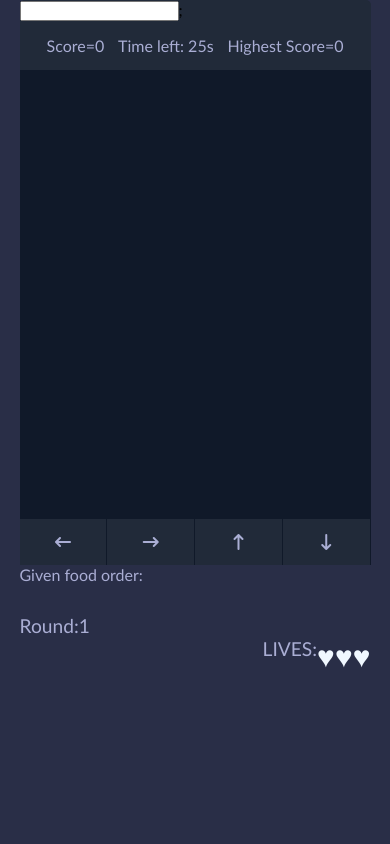
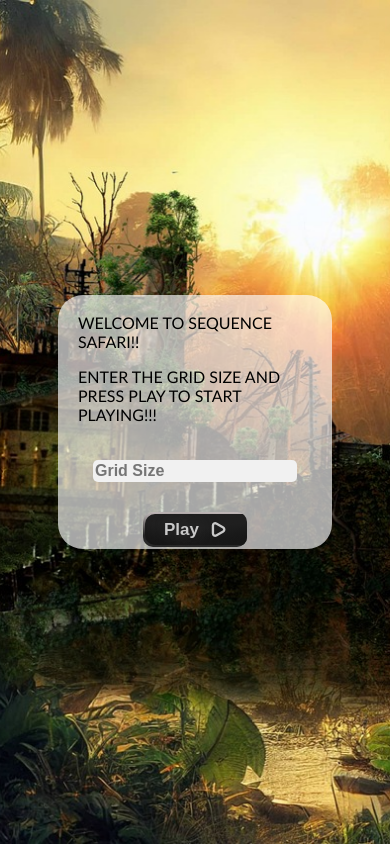
Before and after one commit to Manimozhi121/Sequence-safari, a plain HTML site: page index.html in a window 390 px wide. Drawn offline with Linux system fonts and the light colour scheme.

Commit message:
Added a new page

```diff
--- a/app.js
+++ b/app.js
@@ -11,8 +11,10 @@ const round=document.querySelector('.round');
 const l1=document.querySelector('.l1');
 const l2=document.querySelector('.l2');
 const l3=document.querySelector('.l3');
+var time;
 
 let gameover=false;
+let start=false;
 let foodX=[],foodY=[];
 let snakeX=5, snakeY=10;
 let snakeBody=[];
@@ -39,7 +41,6 @@ function arrangefoodposition(){
     foodX[i]=Math.floor(Math.random()*25)+1;
     foodY[i]=Math.floor(Math.random()*25)+1;
     }
-
 }
 
 function shuffle(color){
@@ -52,7 +53,7 @@ function shuffle(color){
 }
 
 function playEatSound() {
-    var eatSound = new Audio("discord-notification.mp3");
+    var eatSound = new Audio("media/discord-notification.mp3");
     eatSound.play();
 }
 
@@ -190,13 +191,18 @@ function myTimer() {
     timer.innerHTML=`Time left: ${timeleft}s`;
 }
 
-var time = setInterval(myTimer, 1000);
+document.addEventListener("keypress", function(e) {
+        if (!start) {
+            startGame();
+            start = true;
+        } else {
+            changeDirection(e);
+        }
+});
+function startGame(){
+    arrangefoodposition();
 
-function startGame(e){
-    if(e.keyCode===9){
-        e.preventDefault();
-        shuffle(); arrangefoodposition();
-        setIntervelId=setInterval(initgame,175);
-        document.addEventListener("keydown",changeDirection);
-    }
+    setIntervelId=setInterval(initgame,175);
+    time = setInterval(myTimer, 1000);
+    shuffle();
 }
--- /dev/null
+++ b/game.css
@@ -0,0 +1,165 @@
+*{
+ margin:0;
+ padding:0;
+ box-sizing: border-box;
+ font-family:'Gill Sans', 'Gill Sans MT', Calibri;
+ }
+
+body{
+    display:flex;
+    justify-content:center;
+    align-items:center;
+    background: #292e47;
+}
+
+.wrap {
+    width: 80vmin;
+    height: 75vmin;
+    border-radius: 5px;
+    background: #212a39;
+}
+
+.gamedetails {
+    color: #aaaed4;
+    font-size:1.2rem;
+    font-weight: 500;
+    padding: 20px 27px;
+    display: flex;
+    justify-content: space-between;
+}
+
+
+.gameboard{
+    width:100%;
+    height:100%;
+    display:grid;
+    grid-template: repeat(25,1fr)/repeat(25,1fr);
+    background:#101929
+}
+
+/*.gameboard .food1{
+    background:rgb(165, 74, 60);
+}
+.gameboard .food2{
+    background:rgb(165, 74, 60);
+}
+.gameboard .food3{
+    background:rgb(165, 74, 60);
+}*/
+
+.gameboard .shead{
+    background:#589cb1
+}
+
+.controls{
+    display:none;
+    justify-content: space-between;
+}
+
+.controls i{
+    padding: 25px 0;
+color: #aaaed4;
+text-align: center;
+cursor: pointer;
+font-size: 1.3rem;
+border-right: 1px solid #101929;
+background:#212a39;
+width: calc(100%/4);
+}
+
+@media screen and (max-width:800px){
+    .wrap{
+        width:90vmin;
+        height:115vmin;
+    }
+
+    .gamedetails{
+        font-size: 1rem;
+        padding: 15px 27px;
+    }
+
+    .controls{
+        display: flex;
+    }
+
+    .controls i{
+        font-size: 1rem;
+        padding: 15px 0;
+    }
+}
+
+.foodOrder{
+    width: 150px;
+    background-color:#292e47;
+}
+
+.foodOrder .sentence{
+    color:#aaaed4;
+}
+
+.foodOrder .boxwrapper{
+    display: flex;
+    justify-content: space-evenly;
+    float: left;
+    width: 12vmin;
+    height: 3vmin;
+}
+
+.foodOrder .boxwrapper .Food1{
+/*background-color: #d55858;*/
+ width: 3vmin;
+ height: 3vmin;
+}
+
+.foodOrder .boxwrapper .Food2{
+background-color: #999;
+ width: 3vmin;
+ height: 3vmin;
+}
+
+.foodOrder .boxwrapper .Food3{
+ background-color: #4456ad;
+ width: 3vmin;
+ height: 3vmin;
+}
+
+.round{
+    color: #aaaed4;
+    font-size:1.2rem;
+    font-weight: 500;
+    width:10px;
+    padding-top: 30px;
+    justify-content: center;
+}
+
+.lives{
+    display: flex;
+    padding-top: none;
+    float:right;
+}
+
+.Lives{
+    color: #aaaed4;
+    font-size:1.2rem;
+    font-weight: 500;
+    justify-content: center;
+}
+
+.LIVES{
+    display: flex;
+    justify-content: space-evenly;
+    float: left;
+}
+
+.l1{
+    color: aliceblue;
+    font-size: 30px;
+}
+.l2{
+    color: aliceblue;
+    font-size: 30px;
+}
+.l3{
+    color: aliceblue;
+    font-size: 30px;
+}
--- a/index.html
+++ b/index.html
@@ -5,45 +5,43 @@
     <meta http-equiv="X-UA-Compatible" content="IE=edge">
     <meta name="viewport" content="width=device-width, initial-scale=1.0">
     <link rel="stylesheet" href="style.css">
-    <script src="app.js" defer></script>
     <link rel="stylesheet" href="https://cdnjs.cloudflare.com/ajax/libs/font-awesome/6.4.0/css/all.min.css">
-    <title>Snake Game/ Game page</title>
+    <title>Snake Game/Home Page</title>
 </head>
 <body>
+    <div class="wrap">
+    <div class="Game Details">
+        <p>WELCOME TO SEQUENCE SAFARI!!</p>
+        <p> ENTER THE GRID SIZE AND PRESS PLAY TO START PLAYING!!!</p>
+    </div>
+    <div class="user-inputs">
+       <!-- <label>GRID-SIZE: </label>
+        <input type="number" class="grid-size" height="30px">-->
+        <form class="formField">
+            <input type="number" class="grid-size" placeholder="Grid Size">
+        </form>
+    </div>
+    <div class="User Inputs">
+        <button class="button" id="play-btn">
+            <div class="button-overlay"></div>
+            <span>Play <svg xmlns="http://www.w3.org/2000/svg" fill="none" viewBox="0 0 52 58" height="50" width="50">
+          <path stroke-width="9" stroke="currentColor" d="M44.25 36.3612L17.25 51.9497C11.5833 55.2213 4.5 51.1318 4.50001 44.5885L4.50001 13.4115C4.50001 6.86824 11.5833 2.77868 17.25 6.05033L44.25 21.6388C49.9167 24.9104 49.9167 33.0896 44.25 36.3612Z"></path>
+          </svg></span>
 
-    <div class="wrap">
-        <input type="text" id="myInput" onkeydown="startGame(event)">;
-        <div class="gamedetails">
-        <span class="score">Score=0</span>
-        <span class="time">Time left: 30s</span>
-        <span class="highestscore">Highest Score=0</span>
-        </div>
-
-        <div class="gameboard"></div>
-        <div class="controls">
-            <i data-key="ArrowLeft" class="fa-solid fa-arrow-left-long"></i>
-            <i data-key="ArrowRight" class="fa-solid fa-arrow-right-long"></i>
-            <i data-key="ArrowUp" class="fa-solid fa-arrow-up-long"></i>
-            <i data-key="ArrowDown" class="fa-solid fa-arrow-down-long"></i>
-        </div>
-        <div class="foodOrder">
-            <p class="sentence">Given food order:</p>
-            <div class="boxwrapper">
-               <!--<div class="Food1"></div>
-                <div class="Food2"></div>
-                <div class="Food3"></div>-->
-            </div>
-        </div>
-        <p class="round">Round:1</p>
-
-        <div class="lives">
-            <p class="Lives">LIVES:</p>
-            <div class="LIVES">
-                <p class="l1">&hearts;</p>
-                <p class="l2">&hearts;</p>
-                <p class="l3">&hearts;</p>
-            </div>
-        </div>
+        </button>
     </div>
-</body>
-</html>
+    </div>
+    <script>
+        var playBtn = document.getElementById('play-btn');
+        playBtn.addEventListener('click', function() {
+            const gridSizeInput = document.querySelector('.grid-size');
+                if (gridSizeInput!== null && gridSizeInput!== undefined) {
+                     // Redirect to the next page
+                    window.location.href = 'game.html';
+                } else {
+                    alert("Please enter a grid size");
+                }
+        });
+      </script>
+      </body>
+      </html>
--- a/style.css
+++ b/style.css
@@ -1,165 +1,129 @@
-*{
- margin:0;
- padding:0;
- box-sizing: border-box;
- font-family:'Gill Sans', 'Gill Sans MT', Calibri;
- }
-
-body{
-    display:flex;
-    justify-content:center;
-    align-items:center;
-    background: #292e47;
+body, html {
+    height: 100%;
+    margin: 0;
+    padding: 0;
+    display: flex;
+    justify-content: center;
+    align-items: center;
+    font-family: 'Gill Sans', 'Gill Sans MT', Calibri;
+    background-image: url("media/jungle.jpg.jpg");
+    background-size:cover;
+    background-repeat: no-repeat; /* Do not repeat the background image */
+    background-size: cover; /* Cover the entire background */
+    background-position: center; /* Center the background image */
+    background-attachment: fixed;
 }
 
 .wrap {
-    width: 80vmin;
-    height: 75vmin;
-    border-radius: 5px;
-    background: #212a39;
+    display: flex;
+    flex-direction: column;
+    align-items: center;
+    justify-content: center;
+    width: 60vmin;
+    height: 55vmin;
+    border-radius: 25px;
+    background:rgb(255,255,255,0.65);
+    padding: 20px; /* Add some padding for better readability */
 }
 
-.gamedetails {
-    color: #aaaed4;
-    font-size:1.2rem;
-    font-weight: 500;
-    padding: 20px 27px;
-    display: flex;
-    justify-content: space-between;
+/* Additional styles for specific elements */
+.user-inputs {
+    margin: 10px; /* Adjust as needed */
 }
 
-
-.gameboard{
-    width:100%;
-    height:100%;
-    display:grid;
-    grid-template: repeat(25,1fr)/repeat(25,1fr);
-    background:#101929
+.grid-size{
+    border: none;
+  border-bottom: 1px solid #000;
+  outline: none;
+  width: 200px;
+  padding: 5px;
+  margin-bottom: 10px;
+  background: #e3e7ec;
 }
 
-/*.gameboard .food1{
-    background:rgb(165, 74, 60);
-}
-.gameboard .food2{
-    background:rgb(165, 74, 60);
-}
-.gameboard .food3{
-    background:rgb(165, 74, 60);
-}*/
-
-.gameboard .shead{
-    background:#589cb1
+.button {
+    font-size: 17px;
+    border-radius: 10px;
+    background: linear-gradient(180deg, rgb(211, 202, 202) 0%, rgb(36, 36, 36) 66%, rgb(41, 41, 41) 100%);
+    color: rgb(218, 218, 218);
+    border: none;
+    padding: 2px;
+    font-weight: 700;
+    cursor: pointer;
+    position: relative;
+    overflow: hidden;
   }
 
-.controls{
-    display:none;
-    justify-content: space-between;
+  .button span {
+    border-radius: 10px;
+    padding: 0.3em 1.1em;
+    padding-right: 1.1em;
+    text-shadow: 0px 0px 20px #4b4b4b;
+    width: 100%;
+    display: flex;
+    align-items: center;
+    gap: 12px;
+    color: inherit;
+    transition: all 0.3s;
+    background-color: rgb(29, 29, 29);
+    background-image: radial-gradient(at 95% 89%, rgb(15, 15, 15) 0px, transparent 50%), radial-gradient(at 0% 100%, rgb(17, 17, 17) 0px, transparent 50%), radial-gradient(at 0% 0%, rgb(29, 29, 29) 0px, transparent 50%);
   }
 
-.controls i{
-    padding: 25px 0;
-color: #aaaed4;
-text-align: center;
-cursor: pointer;
-font-size: 1.3rem;
-border-right: 1px solid #101929;
-background:#212a39;
-width: calc(100%/4);
+  .button:hover span {
+    background-color: rgb(26, 25, 25);
   }
 
-@media screen and (max-width:800px){
-    .wrap{
-        width:90vmin;
-        height:115vmin;
+  .button-overlay {
+    position: absolute;
+    inset: 0;
+    pointer-events: none;
+    background: repeating-conic-gradient(rgb(48, 47, 47) 0.0000001%, rgb(51, 51, 51) 0.000104%) 60% 60%/600% 600%;
+    filter: opacity(10%) contrast(105%);
+    -webkit-filter: opacity(10%) contrast(105%);
   }
 
-    .gamedetails{
-        font-size: 1rem;
-        padding: 15px 27px;
+  .button svg {
+    width: 15px;
+    height: 15px;
   }
 
-    .controls{
-        display: flex;
+  .formField {
+    margin: 10px;
+    position: relative;
   }
 
-    .controls i{
-        font-size: 1rem;
-        padding: 15px 0;
-    }
+  .formField input {
+    padding: 2px 2px;
+    outline: none;
+    border: none;
+    border-radius: 5px;
+    background-color: #f1f1f1;
+    color: #333;
+    font-size: 16px;
+    font-weight: 550;
+    transition: 0.3s ease-in-out;
+    box-shadow: 0 0 0 5px transparent;
   }
 
-.foodOrder{
-    width: 150px;
-    background-color:#292e47;
+  .formField input:hover,
+  .formField input:focus {
+    box-shadow: 0 0 0 2px #333;
   }
 
-.foodOrder .sentence{
-    color:#aaaed4;
+  .formField span {
+    position: absolute;
+    left: 0;
+    top: 0;
+    padding: 2px 2px;
+    color: #333;
+    font-size: 16px;
+    font-weight: 600;
+    transition: 0.3s ease-in-out;
+    pointer-events: none;
   }
 
-.foodOrder .boxwrapper{
-    display: flex;
-    justify-content: space-evenly;
-    float: left;
-    width: 12vmin;
-    height: 3vmin;
+  .formField input:focus + span,
+  .formField input:valid + span {
+    transform: translateY(-32px) translateX(-5px) scale(0.95);
+    transition: 0.3s ease-in-out;
   }
-
-.foodOrder .boxwrapper .Food1{
-/*background-color: #d55858;*/
- width: 3vmin;
- height: 3vmin;
-}
-
-.foodOrder .boxwrapper .Food2{
-background-color: #999;
- width: 3vmin;
- height: 3vmin;
-}
-
-.foodOrder .boxwrapper .Food3{
- background-color: #4456ad;
- width: 3vmin;
- height: 3vmin;
-}
-
-.round{
-    color: #aaaed4;
-    font-size:1.2rem;
-    font-weight: 500;
-    width:10px;
-    padding-top: 30px;
-    justify-content: center;
-}
-
-.lives{
-    display: flex;
-    padding-top: none;
-    float:right;
-}
-
-.Lives{
-    color: #aaaed4;
-    font-size:1.2rem;
-    font-weight: 500;
-    justify-content: center;
-}
-
-.LIVES{
-    display: flex;
-    justify-content: space-evenly;
-    float: left;
-}
-
-.l1{
-    color: aliceblue;
-    font-size: 30px;
-}
-.l2{
-    color: aliceblue;
-    font-size: 30px;
-}
-.l3{
-    color: aliceblue;
-    font-size: 30px;
-}
--- a/style2.css
+++ /dev/null
@@ -1,42 +0,0 @@
-body, html {
-    height: 100%;
-    margin: 0;
-    padding: 0;
-    display: flex;
-    justify-content: center;
-    align-items: center;
-    font-family: 'Gill Sans', 'Gill Sans MT', Calibri;
-    background-image: url("jungle.jpg.jpg");
-    background-size:cover;
-    background-repeat: no-repeat; /* Do not repeat the background image */
-    background-size: cover; /* Cover the entire background */
-    background-position: center; /* Center the background image */
-    background-attachment: fixed;
-}
-
-.wrap {
-    display: flex;
-    flex-direction: column;
-    align-items: center;
-    justify-content: center;
-    width: 60vmin;
-    height: 55vmin;
-    border-radius: 25px;
-    background:rgb(255,255,255,0.65);
-    padding: 20px; /* Add some padding for better readability */
-}
-
-/* Additional styles for specific elements */
-.user-inputs {
-    margin: 10px; /* Adjust as needed */
-}
-
-.grid-size{
-    border: none;
-  border-bottom: 1px solid #000;
-  outline: none;
-  width: 200px;
-  padding: 5px;
-  margin-bottom: 10px;
-  background: #e3e7ec;
-}
```
Also changed, not shown: first.html (deleted, +0 -36 lines), game.html (added, +49 -0 lines), hello.html (deleted, +0 -18 lines), practise.html (deleted, +0 -26 lines), media/jungle.jpg.jpg (renamed from jungle.jpg.jpg), 4 other files. Lines whose indentation alone changed are shown as unchanged.
